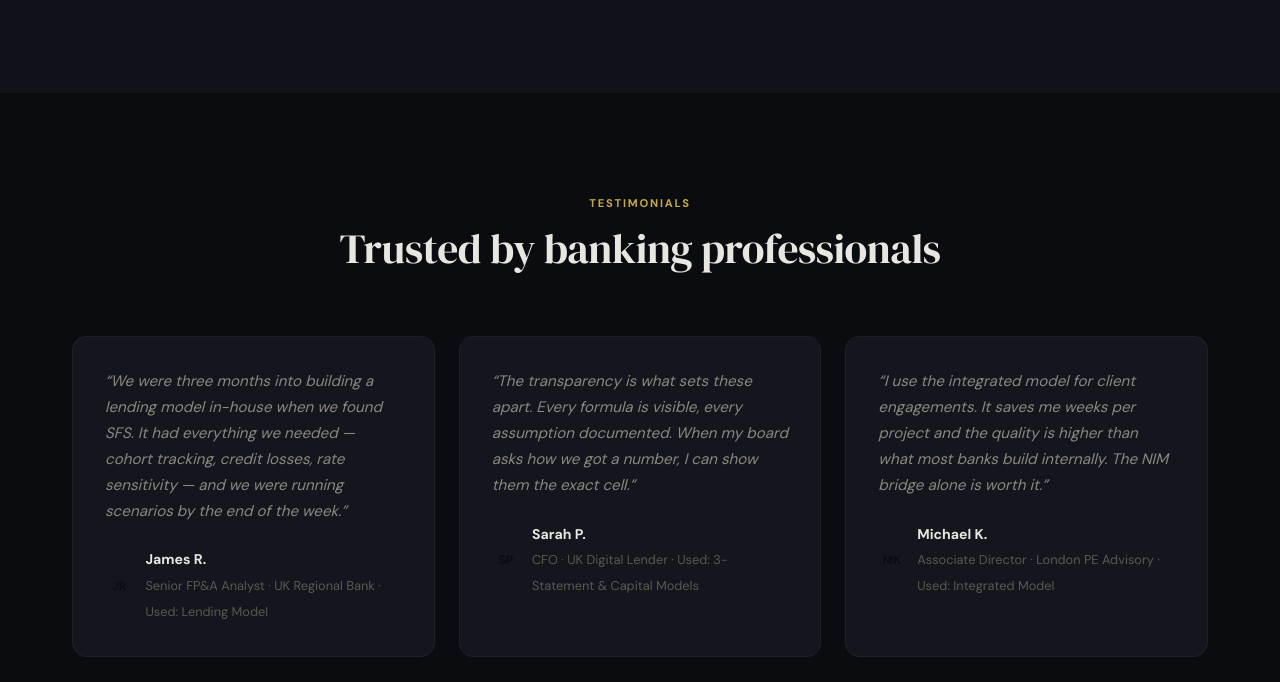
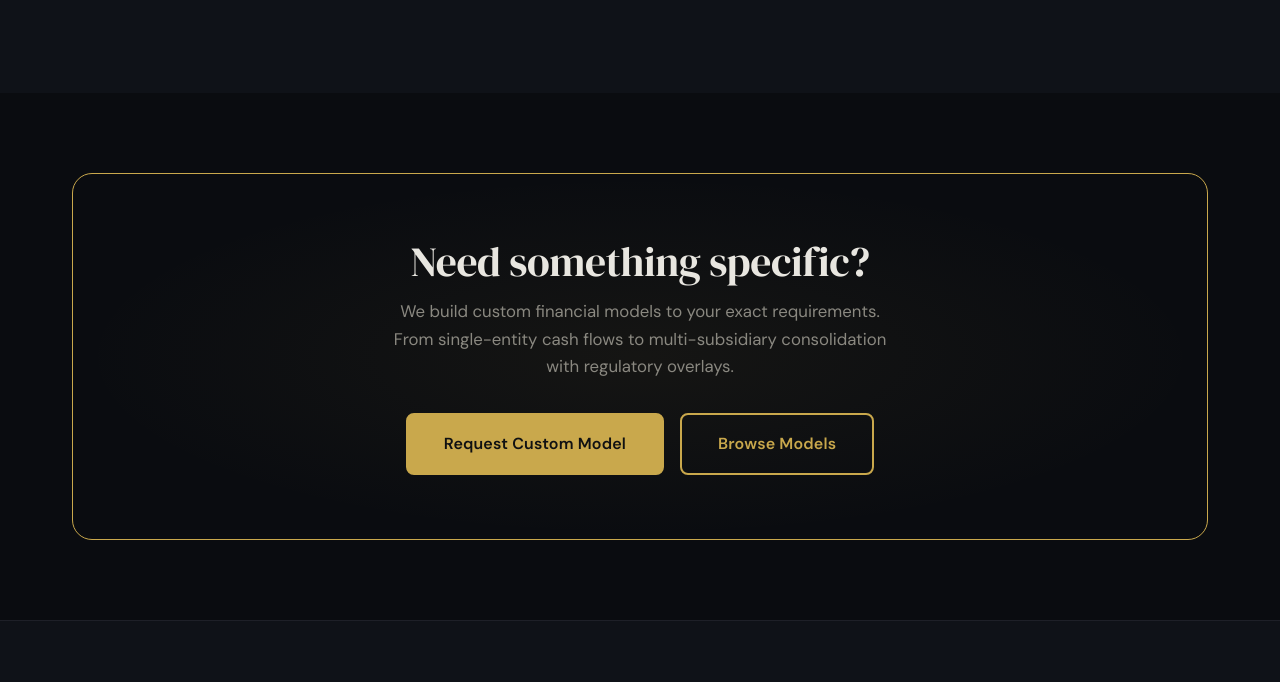
Before and after one commit to Fpas352/financial-models-website, a plain HTML site: page index.html in a window 1280 px wide. Shown: the part 2534-3216 px from the top of the page. Drawn offline with Linux system fonts and the light colour scheme.

Commit message:
Remove fabricated testimonials from homepage
Testimonials were not real customer quotes. Removed the section entirely
to keep site content truthful ahead of incorporation.

Co-Authored-By: Claude Opus 4.7 (1M context) <noreply@anthropic.com>

```diff
--- a/index.html
+++ b/index.html
@@ -209,54 +209,6 @@
     </div>
   </section>
 
-  <!-- TESTIMONIALS -->
-  <section class="section" id="testimonials">
-    <div class="container">
-      <div class="section-header">
-        <span class="section-label">Testimonials</span>
-        <h2>Trusted by banking professionals</h2>
-      </div>
-      <div class="testimonials__grid">
-        <div class="testimonial">
-          <blockquote class="testimonial__quote">
-            &ldquo;We were three months into building a lending model in-house when we found SFS. It had everything we needed &mdash; cohort tracking, credit losses, rate sensitivity &mdash; and we were running scenarios by the end of the week.&rdquo;
-          </blockquote>
-          <div class="testimonial__author">
-            <div class="testimonial__avatar">JR</div>
-            <div>
-              <strong>James R.</strong>
-              <span>Senior FP&amp;A Analyst &middot; UK Regional Bank &middot; Used: Lending Model</span>
-            </div>
-          </div>
-        </div>
-        <div class="testimonial">
-          <blockquote class="testimonial__quote">
-            &ldquo;The transparency is what sets these apart. Every formula is visible, every assumption documented. When my board asks how we got a number, I can show them the exact cell.&rdquo;
-          </blockquote>
-          <div class="testimonial__author">
-            <div class="testimonial__avatar">SP</div>
-            <div>
-              <strong>Sarah P.</strong>
-              <span>CFO &middot; UK Digital Lender &middot; Used: 3-Statement &amp; Capital Models</span>
-            </div>
-          </div>
-        </div>
-        <div class="testimonial">
-          <blockquote class="testimonial__quote">
-            &ldquo;I use the integrated model for client engagements. It saves me weeks per project and the quality is higher than what most banks build internally. The NIM bridge alone is worth it.&rdquo;
-          </blockquote>
-          <div class="testimonial__author">
-            <div class="testimonial__avatar">MK</div>
-            <div>
-              <strong>Michael K.</strong>
-              <span>Associate Director &middot; London PE Advisory &middot; Used: Integrated Model</span>
-            </div>
-          </div>
-        </div>
-      </div>
-    </div>
-  </section>
-
   <!-- CTA BANNER -->
   <section class="cta-banner">
     <div class="container">
```
